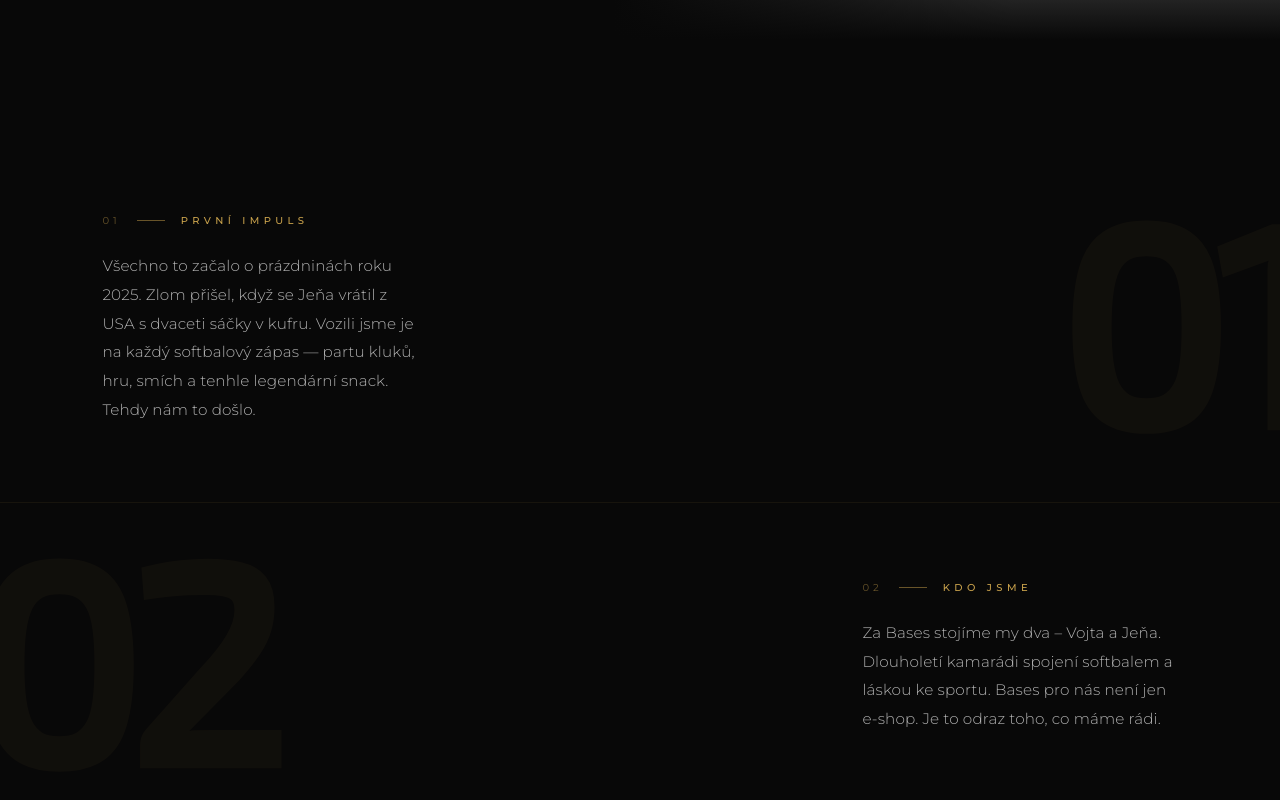
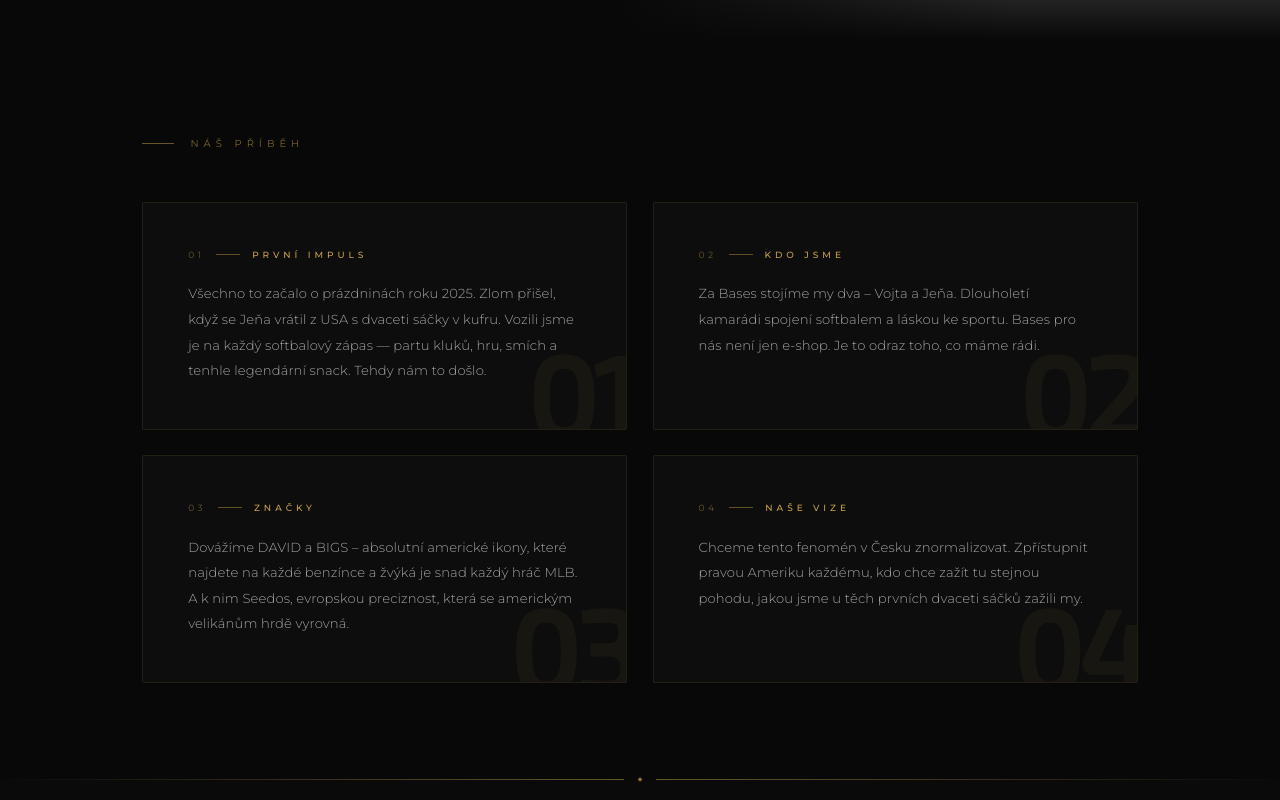
Before and after one commit to vojtaspolacek-code/Bases-web, a Next.js app: page /o-nas in a window 1280 px wide. Shown: the part 760-1560 px from the top of the page. Built offline with nearby package versions, Linux system fonts and the light colour scheme; grey boxes are pictures that could not be loaded.

Commit message:
Redesign desktop timeline to 2x2 grid layout with glassmorphism cards

```diff
--- a/app/o-nas/page.tsx
+++ b/app/o-nas/page.tsx
@@ -15,9 +15,9 @@ const TIMELINE = [
   { id:'04', side:'right' as const, label:'NAŠE VIZE', body:'Chceme tento fenomén v Česku znormalizovat. Zpřístupnit pravou Ameriku každému, kdo chce zažít tu stejnou pohodu, jakou jsme u těch prvních dvaceti sáčků zažili my.' },
 ]
 
-function Card({ entry, delay=0, isMobile=false, isLeft=true }: { entry: typeof TIMELINE[number]; delay?: number; isMobile?: boolean; isLeft?: boolean }) {
+function Card({ entry, delay=0, isMobile=false }: { entry: typeof TIMELINE[number]; delay?: number; isMobile?: boolean }) {
   const ref = useRef<HTMLDivElement>(null)
-  const inView = useInView(ref, { once: true, margin: '-10% 0px' })
+  const inView = useInView(ref, { once: true, margin: '-8% 0px' })
 
   if (isMobile) {
     return (
@@ -60,33 +60,74 @@ function Card({ entry, delay=0, isMobile=false, isLeft=true }: { entry: typeof T
     )
   }
 
-  // Desktop karta — editorial fullwidth
+  // Desktop karta — 2×2 grid
   return (
-    <motion.div ref={ref}
-      initial={{ opacity: 0, x: isLeft ? -32 : 32 }}
-      animate={inView ? { opacity: 1, x: 0 } : {}}
-      transition={{ duration: 0.9, delay, ease }}
+    <motion.div
+      ref={ref}
+      initial={{ opacity: 0, y: 24 }}
+      animate={inView ? { opacity: 1, y: 0 } : {}}
+      transition={{ duration: 0.75, delay, ease }}
       style={{
         position: 'relative',
-        zIndex: 1,
-        width: '100%',
-        maxWidth: '520px',
-        padding: 'clamp(3rem, 6vw, 5rem) clamp(3rem, 8vw, 8rem)',
-        marginLeft: isLeft ? 0 : 'auto',
-        marginRight: isLeft ? 'auto' : 0,
-      }}>
-      <div style={{ display: 'flex', alignItems: 'center', gap: '1rem', marginBottom: '1.5rem' }}>
-        <span style={{ fontFamily: 'var(--font-montserrat)', fontSize: '10px', letterSpacing: '0.4em', color: 'rgba(199,160,75,0.5)', fontWeight: 400 }}>
-          {entry.id}
-        </span>
-        <div style={{ width: '28px', height: '1px', background: GOLD, opacity: 0.5 }} />
-        <span style={{ fontFamily: 'var(--font-montserrat)', fontSize: '10px', letterSpacing: '0.44em', textTransform: 'uppercase', color: GOLD, fontWeight: 500 }}>
-          {entry.label}
-        </span>
+        overflow: 'hidden',
+        padding: 'clamp(2rem, 3.5vw, 3rem) clamp(2rem, 3.5vw, 3rem)',
+        background: 'rgba(255,255,255,0.025)',
+        border: '1px solid rgba(199,160,75,0.12)',
+        borderRadius: '2px',
+      }}
+    >
+      {/* Watermark číslo uvnitř karty */}
+      <span aria-hidden style={{
+        position: 'absolute',
+        bottom: '-1.5rem',
+        right: '-0.5rem',
+        fontFamily: 'var(--font-exo2)',
+        fontWeight: 700,
+        fontSize: 'clamp(6rem, 9vw, 9rem)',
+        lineHeight: 1,
+        letterSpacing: '-0.04em',
+        color: GOLD,
+        opacity: 0.06,
+        pointerEvents: 'none',
+        userSelect: 'none',
+        zIndex: 0,
+      }}>{entry.id}</span>
+
+      {/* Obsah */}
+      <div style={{ position: 'relative', zIndex: 1 }}>
+
+        {/* Label řádek */}
+        <div style={{ display: 'flex', alignItems: 'center', gap: '0.75rem', marginBottom: '1.25rem' }}>
+          <span style={{
+            fontFamily: 'var(--font-montserrat)',
+            fontSize: '9px',
+            letterSpacing: '0.38em',
+            color: 'rgba(199,160,75,0.5)',
+            fontWeight: 400,
+          }}>{entry.id}</span>
+          <div style={{ width: '24px', height: '1px', background: GOLD, opacity: 0.45 }} />
+          <span style={{
+            fontFamily: 'var(--font-montserrat)',
+            fontSize: '9px',
+            letterSpacing: '0.44em',
+            textTransform: 'uppercase',
+            color: GOLD,
+            fontWeight: 500,
+          }}>{entry.label}</span>
+        </div>
+
+        {/* Text */}
+        <p style={{
+          fontFamily: 'var(--font-montserrat)',
+          fontSize: 'clamp(0.82rem, 0.95vw, 0.95rem)',
+          fontWeight: 300,
+          lineHeight: 1.95,
+          color: 'rgba(255,255,255,0.62)',
+          letterSpacing: '0.01em',
+          margin: 0,
+        }}>{entry.body}</p>
+
       </div>
-      <p style={{ fontFamily: 'var(--font-montserrat)', fontSize: 'clamp(0.95rem, 1.1vw, 1.1rem)', fontWeight: 300, lineHeight: 1.9, color: 'rgba(255,255,255,0.68)', letterSpacing: '0.01em' }}>
-        {entry.body}
-      </p>
     </motion.div>
   )
 }
@@ -178,38 +219,34 @@ export default function Onas() {
           </div>
         )}
 
-        {/* ── DESKTOP — editorial fullwidth ── */}
+        {/* ── DESKTOP — 2×2 grid ── */}
         {!isMobile && (
-          <div style={{ width: '100%' }}>
-            {TIMELINE.map((entry, i) => {
-              const isLeft = entry.side === 'left'
-              const isLast = i === TIMELINE.length - 1
-              return (
-                <section key={entry.id} className="relative w-full flex items-center overflow-hidden"
-                  style={{ minHeight: '38vh', borderBottom: isLast ? 'none' : '1px solid rgba(199,160,75,0.08)' }}>
+          <div className="mx-auto px-[clamp(3rem,8vw,10rem)]" style={{ maxWidth: '1200px' }}>
 
-                  {/* Obří watermark číslo */}
-                  <span aria-hidden style={{
-                    position: 'absolute',
-                    top: '50%',
-                    transform: 'translateY(-50%)',
-                    ...(isLeft ? { right: '-2rem' } : { left: '-2rem' }),
-                    fontFamily: 'var(--font-exo2)',
-                    fontWeight: 700,
-                    fontSize: 'clamp(14rem, 22vw, 20rem)',
-                    lineHeight: 1,
-                    letterSpacing: '-0.05em',
-                    color: GOLD,
-                    opacity: 0.045,
-                    pointerEvents: 'none',
-                    userSelect: 'none',
-                    zIndex: 0,
-                  }}>{entry.id}</span>
+            {/* Nadpis sekce */}
+            <div style={{ marginBottom: 'clamp(2.5rem,4vw,4rem)', display: 'flex', alignItems: 'center', gap: '1rem' }}>
+              <div style={{ width: '32px', height: '1px', background: GOLD, opacity: 0.5 }} />
+              <span style={{
+                fontFamily: 'var(--font-montserrat)',
+                fontSize: '10px',
+                letterSpacing: '0.5em',
+                textTransform: 'uppercase',
+                color: 'rgba(199,160,75,0.6)',
+                fontWeight: 400,
+              }}>Náš příběh</span>
+            </div>
 
-                  <Card entry={entry} isLeft={isLeft} delay={0.15} />
-                </section>
-              )
-            })}
+            {/* 2×2 grid */}
+            <div style={{
+              display: 'grid',
+              gridTemplateColumns: '1fr 1fr',
+              gap: 'clamp(1rem,2vw,1.75rem)',
+            }}>
+              {TIMELINE.map((entry, i) => (
+                <Card key={entry.id} entry={entry} delay={i * 0.1} />
+              ))}
+            </div>
+
           </div>
         )}
 
```
